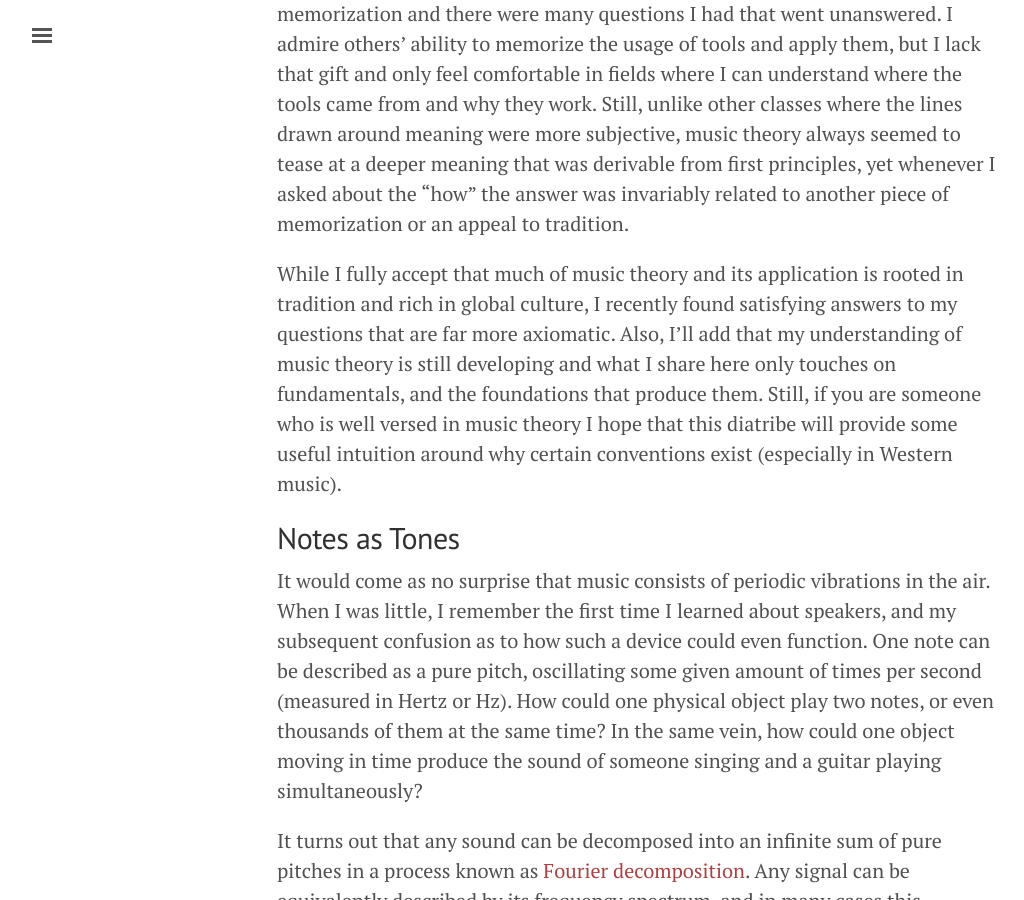
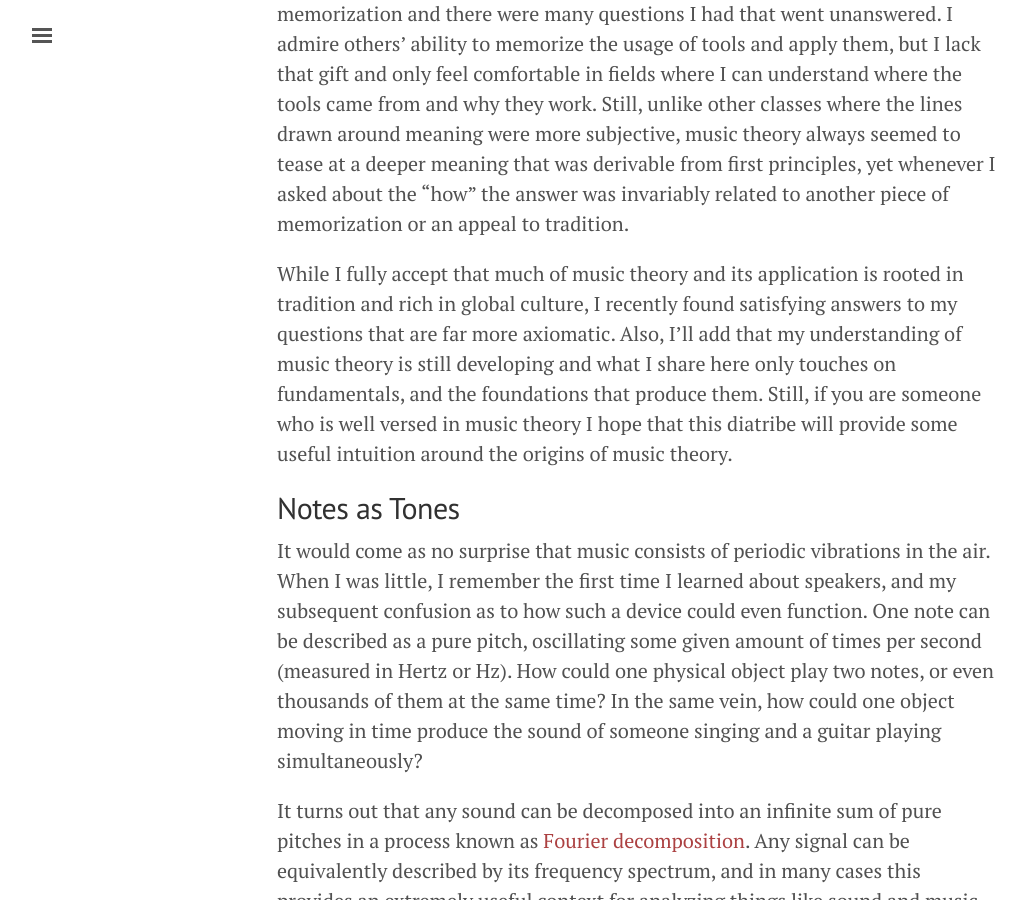
Before and after one commit to kylehovey/blog, a Jekyll site: the page built from on_vineyards_harmony_and_mathematics.md, in a window 1280 px wide and 900 px high, scrolled down 1121 px. Shown: the whole window, without its empty margins (3-1027 px from the left). Built offline with Jekyll 4.4.1, drawn with Linux system fonts in a browser that asks for light colours; formulas are drawn with MathJax 3.

Commit message:
Another wording update for vineyards

```diff
--- a/on_vineyards_harmony_and_mathematics.md
+++ b/on_vineyards_harmony_and_mathematics.md
@@ -13,7 +13,7 @@ Whether it was my father's profession as a Winemaker, or the frequency of my tim
 
 For the majority of my life, I have enjoyed playing the guitar. I was lucky enough to receive lessons when I was in middle school and was able to practice to a point where I could feel comfortable playing a few songs. I never have thought of myself as a musician, and a large part of that has been my struggle with the theory. Unlike my math classes, music theory classes required much memorization and there were many questions I had that went unanswered. I admire others' ability to memorize the usage of tools and apply them, but I lack that gift and only feel comfortable in fields where I can understand where the tools came from and why they work. Still, unlike other classes where the lines drawn around meaning were more subjective, music theory always seemed to tease at a deeper meaning that was derivable from first principles, yet whenever I asked about the "how" the answer was invariably related to another piece of memorization or an appeal to tradition.
 
-While I fully accept that much of music theory and its application is rooted in tradition and rich in global culture, I recently found satisfying answers to my questions that are far more axiomatic. Also, I'll add that my understanding of music theory is still developing and what I share here only touches on fundamentals, and the foundations that produce them. Still, if you are someone who is well versed in music theory I hope that this diatribe will provide some useful intuition around why certain conventions exist (especially in Western music).
+While I fully accept that much of music theory and its application is rooted in tradition and rich in global culture, I recently found satisfying answers to my questions that are far more axiomatic. Also, I'll add that my understanding of music theory is still developing and what I share here only touches on fundamentals, and the foundations that produce them. Still, if you are someone who is well versed in music theory I hope that this diatribe will provide some useful intuition around the origins of music theory.
 
 ## Notes as Tones
 
```
